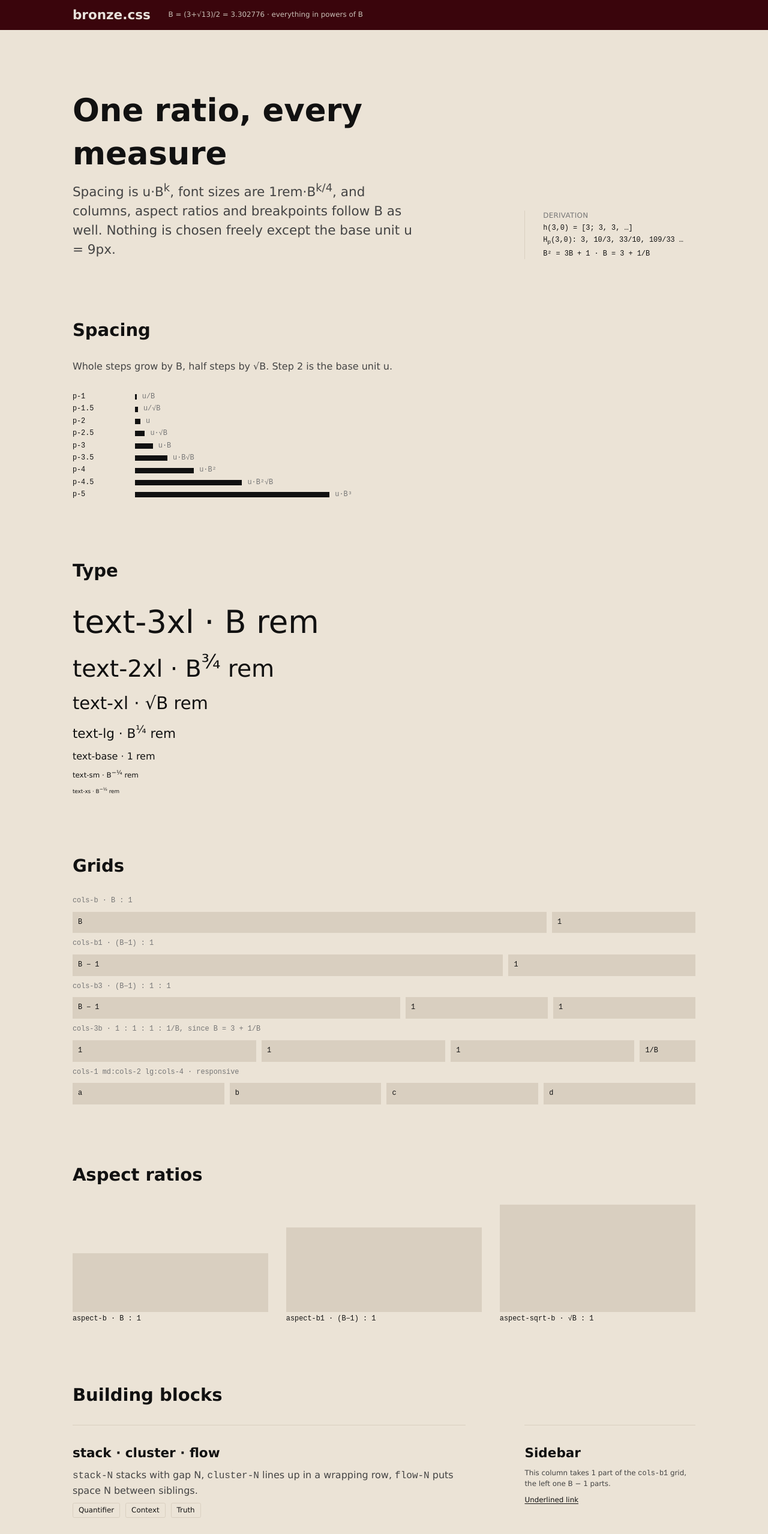
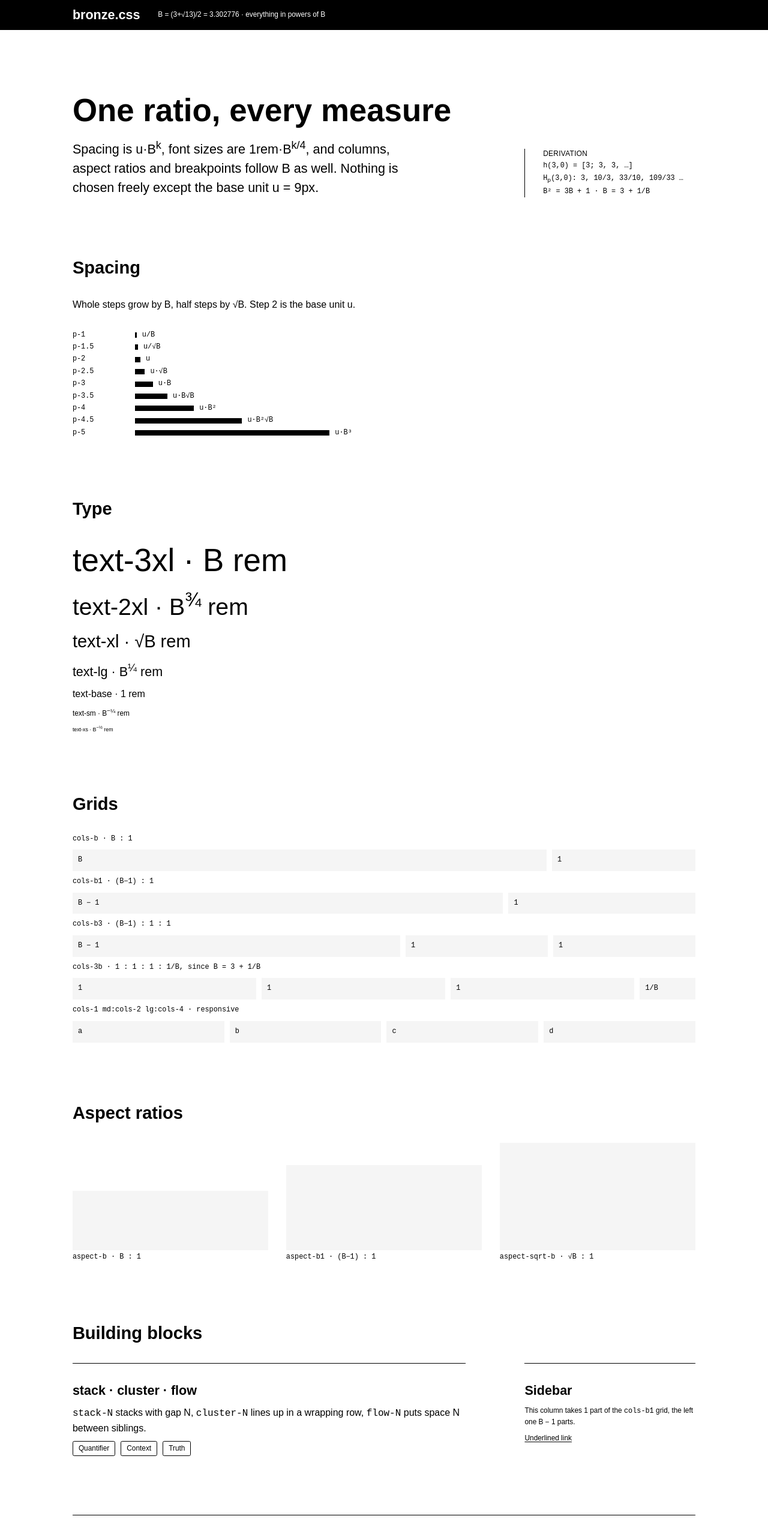
Before and after one commit to mistervoga/bronze.css, a plain HTML site: page index.html in a window 1280 px wide. Shown: the top 2557 px of the page at 60% size. Drawn offline with Linux system fonts and the light colour scheme.

Commit message:
feat: black and white, typography-only buttons, inputs and tables (v1.1.0)
Only three colours remain: ink #000, page #fff and tint #f5f5f5 for boxes.
The font is the generic sans-serif. Buttons, inputs and tables get no fills,
borders or radii; spacing still comes from the bronze steps. A new test
rejects any other colour.

```diff
--- a/bronze.css
+++ b/bronze.css
@@ -1,4 +1,4 @@
-/*! bronze.css v1.0.0 · MIT License · utility CSS in the bronze ratio B = (3+√13)/2 = 3.302776
+/*! bronze.css v1.1.0 · MIT License · utility CSS in the bronze ratio B = (3+√13)/2 = 3.302776
    B = h(3,0) = [3; 3, 3, …], derived from the Hurwitz continued fraction (README.md).
    Every length is u·B^k, every font size 1rem·B^(k/4). Generated by gen/main.go (go run ./gen -o bronze.css) — do not edit. */
 
@@ -23,8 +23,8 @@
   --t-xl:1.817354rem;
   --t-2xl:2.449962rem;
   --t-3xl:3.302776rem;
-  --sans:Verdana,Geneva,system-ui,sans-serif;--mono:ui-monospace,"Cascadia Mono","JetBrains Mono",monospace;
-  --page:#ebe3d6;--ink:#111;--ink-2:#444;--muted:#767676;--line:#d9cfc0;--accent:#3a050c;
+  --sans:sans-serif;--mono:monospace;
+  --page:#fff;--ink:#000;--tint:#f5f5f5;
   color-scheme:light;
 }
 
@@ -34,7 +34,14 @@ body{margin:0;background:var(--page);color:var(--ink);font:var(--t-base)/1.48922
 h1,h2,h3,h4,p,figure,blockquote,dl,dd,ul,ol{margin:0}
 h1{font-size:var(--t-3xl);line-height:1.348093}h2{font-size:var(--t-xl);line-height:1.348093}h3{font-size:var(--t-lg)}h4{font-size:var(--t-base)}
 img,svg,video,canvas{display:block;max-width:100%}
-input,select,textarea,button{font:inherit;color:inherit}
+input,select,textarea,button{font:inherit;color:inherit;background:none;border:0;border-radius:0;padding:0;margin:0}
+button{font-weight:700;text-decoration:underline;text-underline-offset:calc(1em / var(--b2) * 2);cursor:pointer}
+button:disabled{text-decoration:line-through;cursor:default}
+input,select,textarea{width:100%;text-decoration:underline dotted;text-underline-offset:calc(1em / var(--b2) * 2)}
+::placeholder{color:inherit;font-style:italic;opacity:1}
+table{border-collapse:collapse;width:100%;font-variant-numeric:tabular-nums}
+th,td{text-align:left;vertical-align:baseline;padding:var(--s-1-5) var(--s-2-5) var(--s-1-5) 0}
+th{font-weight:700}thead th{font-size:var(--t-sm);text-transform:uppercase;letter-spacing:calc(1em / var(--b3))}
 a{color:inherit}
 :focus-visible{outline:1px solid var(--ink);outline-offset:var(--s-1)}
 @media (prefers-reduced-motion:reduce){*{transition:none!important;animation:none!important}}
@@ -52,23 +59,16 @@ a{color:inherit}
 
 .text-ink{color:var(--ink)}
 .bg-ink{background-color:var(--ink)}
-.text-ink-2{color:var(--ink-2)}
-.bg-ink-2{background-color:var(--ink-2)}
-.text-muted{color:var(--muted)}
-.bg-muted{background-color:var(--muted)}
-.text-accent{color:var(--accent)}
-.bg-accent{background-color:var(--accent)}
 .text-page{color:var(--page)}
 .bg-page{background-color:var(--page)}
-.text-line{color:var(--line)}
-.bg-line{background-color:var(--line)}
-.border{border:1px solid var(--line)}
-.border-t{border-top:1px solid var(--line)}
-.border-r{border-right:1px solid var(--line)}
-.border-b{border-bottom:1px solid var(--line)}
-.border-l{border-left:1px solid var(--line)}
+.text-tint{color:var(--tint)}
+.bg-tint{background-color:var(--tint)}
+.border{border:1px solid var(--ink)}
+.border-t{border-top:1px solid var(--ink)}
+.border-r{border-right:1px solid var(--ink)}
+.border-b{border-bottom:1px solid var(--ink)}
+.border-l{border-left:1px solid var(--ink)}
 .border-0{border:0}
-.border-accent{border-color:var(--accent)}
 .rounded-0{border-radius:0}
 .rounded-1{border-radius:var(--s-1)}
 .rounded-2{border-radius:var(--s-2)}
--- a/index.html
+++ b/index.html
@@ -8,10 +8,10 @@
 </head>
 <body>
 <!-- Demo: only classes from bronze.css. Inline style only where a token itself is shown. -->
-<header class="bg-accent">
+<header class="bg-ink text-page">
   <div class="container cluster-3 py-2">
-    <b class="text-lg" style="color:#e8e2dc">bronze.css</b>
-    <span class="text-sm" style="color:#c9bfb6">B = (3+√13)/2 = 3.302776 · everything in powers of B</span>
+    <b class="text-lg">bronze.css</b>
+    <span class="text-sm">B = (3+√13)/2 = 3.302776 · everything in powers of B</span>
   </div>
 </header>
 
@@ -20,10 +20,10 @@
   <section class="cols-1 md:cols-b1 gap-x-4 gap-y-3 items-end">
     <div class="flow-2">
       <h1>One ratio, every measure</h1>
-      <p class="text-lg text-ink-2 measure">Spacing is u·B<sup>k</sup>, font sizes are 1rem·B<sup>k/4</sup>, and columns, aspect ratios and breakpoints follow B as well. Nothing is chosen freely except the base unit u = 9px.</p>
+      <p class="text-lg measure">Spacing is u·B<sup>k</sup>, font sizes are 1rem·B<sup>k/4</sup>, and columns, aspect ratios and breakpoints follow B as well. Nothing is chosen freely except the base unit u = 9px.</p>
     </div>
     <div class="flow-1 border-l pl-3">
-      <p class="text-sm text-muted uppercase">Derivation</p>
+      <p class="text-sm uppercase">Derivation</p>
       <p class="font-mono text-sm">h(3,0) = [3; 3, 3, …]</p>
       <p class="font-mono text-sm">H<sub>p</sub>(3,0): 3, 10/3, 33/10, 109/33 …</p>
       <p class="font-mono text-sm">B² = 3B + 1 · B = 3 + 1/B</p>
@@ -32,17 +32,17 @@
 
   <section class="flow-3">
     <h2>Spacing</h2>
-    <p class="text-ink-2 measure">Whole steps grow by B, half steps by √B. Step 2 is the base unit u.</p>
+    <p class=" measure">Whole steps grow by B, half steps by √B. Step 2 is the base unit u.</p>
     <div class="stack-1 font-mono text-sm tabular">
-      <div class="cluster-2"><span class="w-minor-2 nowrap">p-1</span><i class="bg-ink" style="height:var(--s-2);width:var(--s-1)"></i><span class="text-muted">u/B</span></div>
-      <div class="cluster-2"><span class="w-minor-2 nowrap">p-1.5</span><i class="bg-ink" style="height:var(--s-2);width:var(--s-1-5)"></i><span class="text-muted">u/√B</span></div>
-      <div class="cluster-2"><span class="w-minor-2 nowrap">p-2</span><i class="bg-ink" style="height:var(--s-2);width:var(--s-2)"></i><span class="text-muted">u</span></div>
-      <div class="cluster-2"><span class="w-minor-2 nowrap">p-2.5</span><i class="bg-ink" style="height:var(--s-2);width:var(--s-2-5)"></i><span class="text-muted">u·√B</span></div>
-      <div class="cluster-2"><span class="w-minor-2 nowrap">p-3</span><i class="bg-ink" style="height:var(--s-2);width:var(--s-3)"></i><span class="text-muted">u·B</span></div>
-      <div class="cluster-2"><span class="w-minor-2 nowrap">p-3.5</span><i class="bg-ink" style="height:var(--s-2);width:var(--s-3-5)"></i><span class="text-muted">u·B√B</span></div>
-      <div class="cluster-2"><span class="w-minor-2 nowrap">p-4</span><i class="bg-ink" style="height:var(--s-2);width:var(--s-4)"></i><span class="text-muted">u·B²</span></div>
-      <div class="cluster-2"><span class="w-minor-2 nowrap">p-4.5</span><i class="bg-ink" style="height:var(--s-2);width:var(--s-4-5)"></i><span class="text-muted">u·B²√B</span></div>
-      <div class="cluster-2"><span class="w-minor-2 nowrap">p-5</span><i class="bg-ink" style="height:var(--s-2);width:var(--s-5)"></i><span class="text-muted">u·B³</span></div>
+      <div class="cluster-2"><span class="w-minor-2 nowrap">p-1</span><i class="bg-ink" style="height:var(--s-2);width:var(--s-1)"></i><span>u/B</span></div>
+      <div class="cluster-2"><span class="w-minor-2 nowrap">p-1.5</span><i class="bg-ink" style="height:var(--s-2);width:var(--s-1-5)"></i><span>u/√B</span></div>
+      <div class="cluster-2"><span class="w-minor-2 nowrap">p-2</span><i class="bg-ink" style="height:var(--s-2);width:var(--s-2)"></i><span>u</span></div>
+      <div class="cluster-2"><span class="w-minor-2 nowrap">p-2.5</span><i class="bg-ink" style="height:var(--s-2);width:var(--s-2-5)"></i><span>u·√B</span></div>
+      <div class="cluster-2"><span class="w-minor-2 nowrap">p-3</span><i class="bg-ink" style="height:var(--s-2);width:var(--s-3)"></i><span>u·B</span></div>
+      <div class="cluster-2"><span class="w-minor-2 nowrap">p-3.5</span><i class="bg-ink" style="height:var(--s-2);width:var(--s-3-5)"></i><span>u·B√B</span></div>
+      <div class="cluster-2"><span class="w-minor-2 nowrap">p-4</span><i class="bg-ink" style="height:var(--s-2);width:var(--s-4)"></i><span>u·B²</span></div>
+      <div class="cluster-2"><span class="w-minor-2 nowrap">p-4.5</span><i class="bg-ink" style="height:var(--s-2);width:var(--s-4-5)"></i><span>u·B²√B</span></div>
+      <div class="cluster-2"><span class="w-minor-2 nowrap">p-5</span><i class="bg-ink" style="height:var(--s-2);width:var(--s-5)"></i><span>u·B³</span></div>
     </div>
   </section>
 
@@ -62,25 +62,25 @@
   <section class="flow-3">
     <h2>Grids</h2>
     <div class="flow-2 font-mono text-sm">
-      <p class="text-muted">cols-b · B : 1</p>
-      <div class="cols-b gap-2"><div class="bg-line p-2">B</div><div class="bg-line p-2">1</div></div>
-      <p class="text-muted">cols-b1 · (B−1) : 1</p>
-      <div class="cols-b1 gap-2"><div class="bg-line p-2">B − 1</div><div class="bg-line p-2">1</div></div>
-      <p class="text-muted">cols-b3 · (B−1) : 1 : 1</p>
-      <div class="cols-b3 gap-2"><div class="bg-line p-2">B − 1</div><div class="bg-line p-2">1</div><div class="bg-line p-2">1</div></div>
-      <p class="text-muted">cols-3b · 1 : 1 : 1 : 1/B, since B = 3 + 1/B</p>
-      <div class="cols-3b gap-2"><div class="bg-line p-2">1</div><div class="bg-line p-2">1</div><div class="bg-line p-2">1</div><div class="bg-line p-2 truncate">1/B</div></div>
-      <p class="text-muted">cols-1 md:cols-2 lg:cols-4 · responsive</p>
-      <div class="cols-1 md:cols-2 lg:cols-4 gap-2"><div class="bg-line p-2">a</div><div class="bg-line p-2">b</div><div class="bg-line p-2">c</div><div class="bg-line p-2">d</div></div>
+      <p>cols-b · B : 1</p>
+      <div class="cols-b gap-2"><div class="bg-tint p-2">B</div><div class="bg-tint p-2">1</div></div>
+      <p>cols-b1 · (B−1) : 1</p>
+      <div class="cols-b1 gap-2"><div class="bg-tint p-2">B − 1</div><div class="bg-tint p-2">1</div></div>
+      <p>cols-b3 · (B−1) : 1 : 1</p>
+      <div class="cols-b3 gap-2"><div class="bg-tint p-2">B − 1</div><div class="bg-tint p-2">1</div><div class="bg-tint p-2">1</div></div>
+      <p>cols-3b · 1 : 1 : 1 : 1/B, since B = 3 + 1/B</p>
+      <div class="cols-3b gap-2"><div class="bg-tint p-2">1</div><div class="bg-tint p-2">1</div><div class="bg-tint p-2">1</div><div class="bg-tint p-2 truncate">1/B</div></div>
+      <p>cols-1 md:cols-2 lg:cols-4 · responsive</p>
+      <div class="cols-1 md:cols-2 lg:cols-4 gap-2"><div class="bg-tint p-2">a</div><div class="bg-tint p-2">b</div><div class="bg-tint p-2">c</div><div class="bg-tint p-2">d</div></div>
     </div>
   </section>
 
   <section class="flow-3">
     <h2>Aspect ratios</h2>
     <div class="cols-1 md:cols-3 gap-3 items-end font-mono text-sm">
-      <div class="flow-1"><div class="aspect-b bg-line"></div><p>aspect-b · B : 1</p></div>
-      <div class="flow-1"><div class="aspect-b1 bg-line"></div><p>aspect-b1 · (B−1) : 1</p></div>
-      <div class="flow-1"><div class="aspect-sqrt-b bg-line"></div><p>aspect-sqrt-b · √B : 1</p></div>
+      <div class="flow-1"><div class="aspect-b bg-tint"></div><p>aspect-b · B : 1</p></div>
+      <div class="flow-1"><div class="aspect-b1 bg-tint"></div><p>aspect-b1 · (B−1) : 1</p></div>
+      <div class="flow-1"><div class="aspect-sqrt-b bg-tint"></div><p>aspect-sqrt-b · √B : 1</p></div>
     </div>
   </section>
 
@@ -89,18 +89,18 @@
     <div class="cols-1 md:cols-b1 gap-4">
       <article class="flow-2 border-t pt-3">
         <h3>stack · cluster · flow</h3>
-        <p class="text-ink-2"><code class="font-mono">stack-N</code> stacks with gap N, <code class="font-mono">cluster-N</code> lines up in a wrapping row, <code class="font-mono">flow-N</code> puts space N between siblings.</p>
+        <p><code class="font-mono">stack-N</code> stacks with gap N, <code class="font-mono">cluster-N</code> lines up in a wrapping row, <code class="font-mono">flow-N</code> puts space N between siblings.</p>
         <div class="cluster-2 text-sm"><span class="border rounded-1 px-2 py-1">Quantifier</span><span class="border rounded-1 px-2 py-1">Context</span><span class="border rounded-1 px-2 py-1">Truth</span></div>
       </article>
       <aside class="flow-2 border-t pt-3">
         <h3>Sidebar</h3>
-        <p class="text-ink-2 text-sm">This column takes 1 part of the <code class="font-mono">cols-b1</code> grid, the left one B − 1 parts.</p>
+        <p class=" text-sm">This column takes 1 part of the <code class="font-mono">cols-b1</code> grid, the left one B − 1 parts.</p>
         <p class="text-sm"><a href="#" class="underline">Underlined link</a></p>
       </aside>
     </div>
   </section>
 
-  <footer class="border-t pt-3 text-sm text-muted">
+  <footer class="border-t pt-3 text-sm">
     <p>Generated with <code class="font-mono">go run ./gen -o bronze.css</code>.</p>
   </footer>
 </main>
```
Also changed, not shown: 3 other files.
